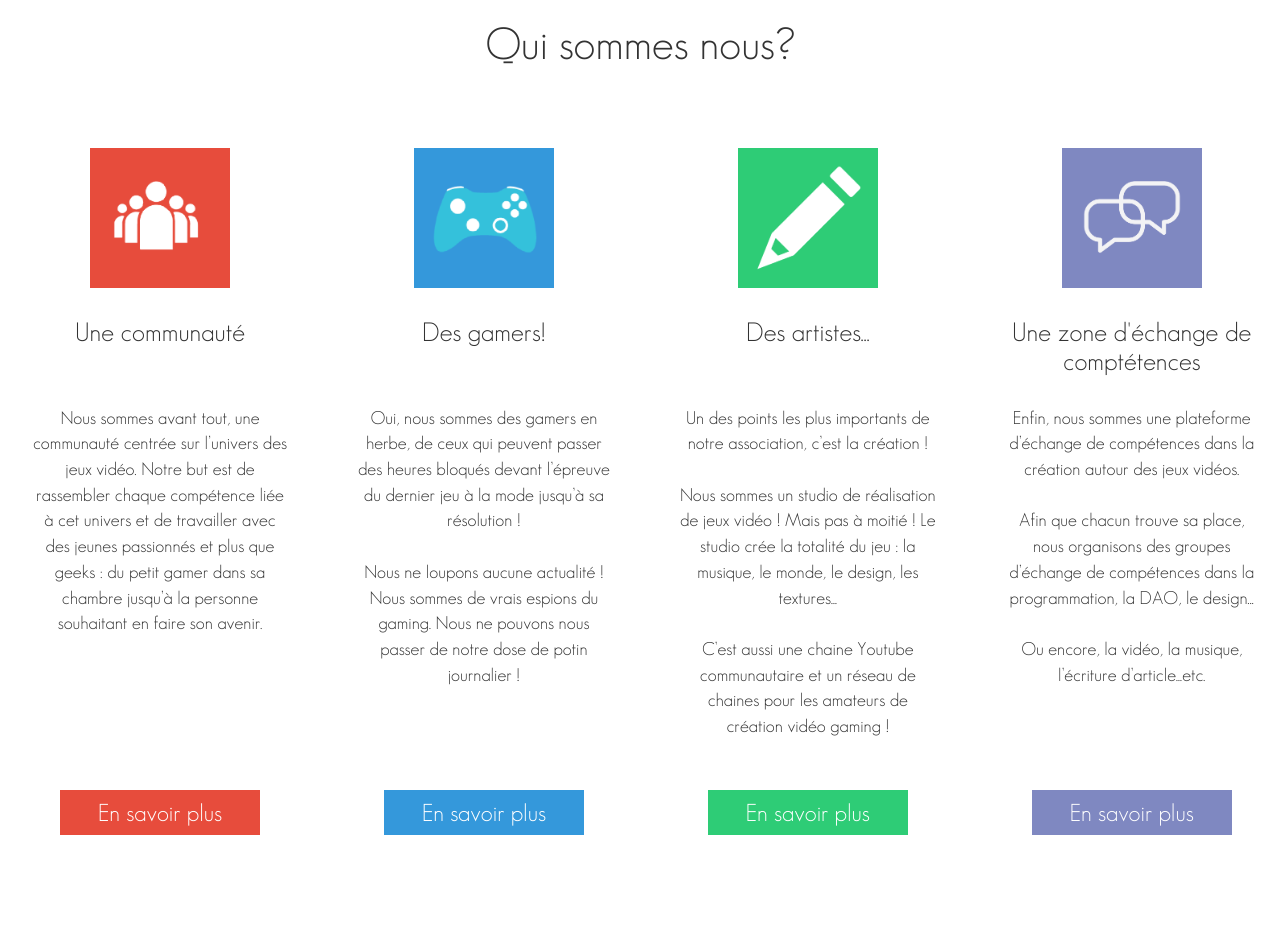
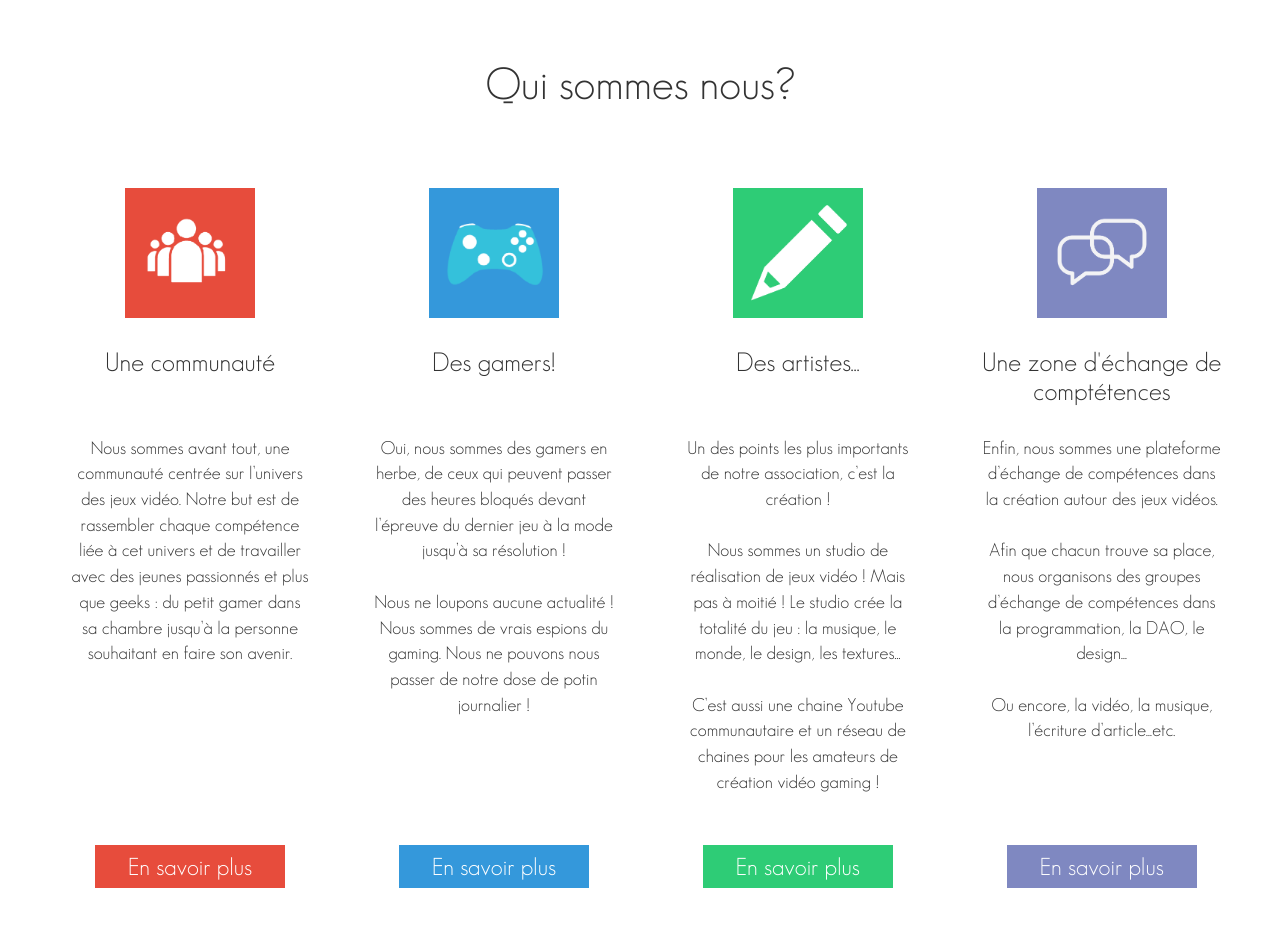
Before and after one commit to Pitcholine16/MGS-Website, a PHP site: page /home.php in a window 1280 px wide; the page is wider, and only the part inside the window is pictured. Shown: the part 120-1068 px from the top of that part. Before the commit the page ends 955 px from the top of that part, so only its background shows below. Run offline with PHP 8.4, Linux system fonts and the light colour scheme.

Commit message:
Ajout d’une padding pour toute la page

```diff
--- a/style_home.css
+++ b/style_home.css
@@ -8,20 +8,21 @@
 {
     margin-left:auto;
     margin-right:auto;
-    width: 1400px;
+    width: 1350px;
+    padding: 40px;
 }
 
 .main_wrapper img
 {
-    height: 140px;
-    width: 140px;
-    margin: 70px 90px 0px 90px;
+    height: 130px;
+    width: 130px;
+    margin: 70px 85px 0px 85px;
 }
 
 .main_wrapper p
 {
     margin: 0px 30px 30px 30px;
-    width: 260px;
+    width: 240px;
     display: inline-block;
     text-align: center;
     vertical-align: top;
@@ -36,7 +37,7 @@
     vertical-align: center;
     font-family: monarch_font;
     font-weight: normal;
-    width: 1280px;
+    width: 1200px;
     font-size: 44px;
 }
 
@@ -44,7 +45,7 @@
 {
     display: inline-block;
     width: 240px;
-    margin: 30px 40px;
+    margin: 30px 30px;
     font-size: 26px;
     text-align: center;
     vertical-align: top;
@@ -70,10 +71,10 @@
 .main_wrapper div
 {
     display: inline-block;
-    width: 200px;
-    height: 45px;
-    margin: 20px 60px;
-    line-height: 45px;
+    width: 190px;
+    height: 43px;
+    margin: 20px 55px;
+    line-height: 43px;
     text-align: center;
 }
 
```
